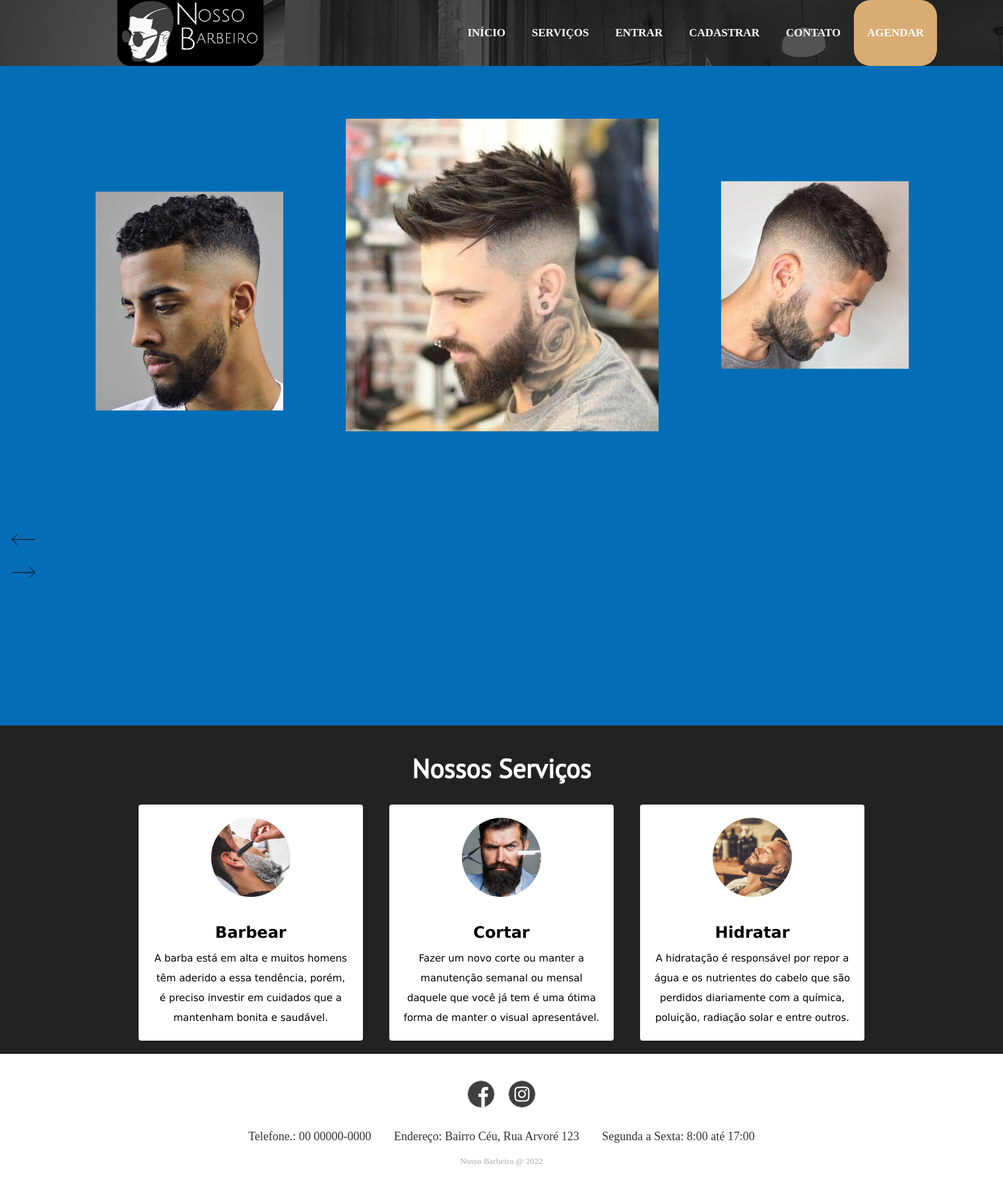
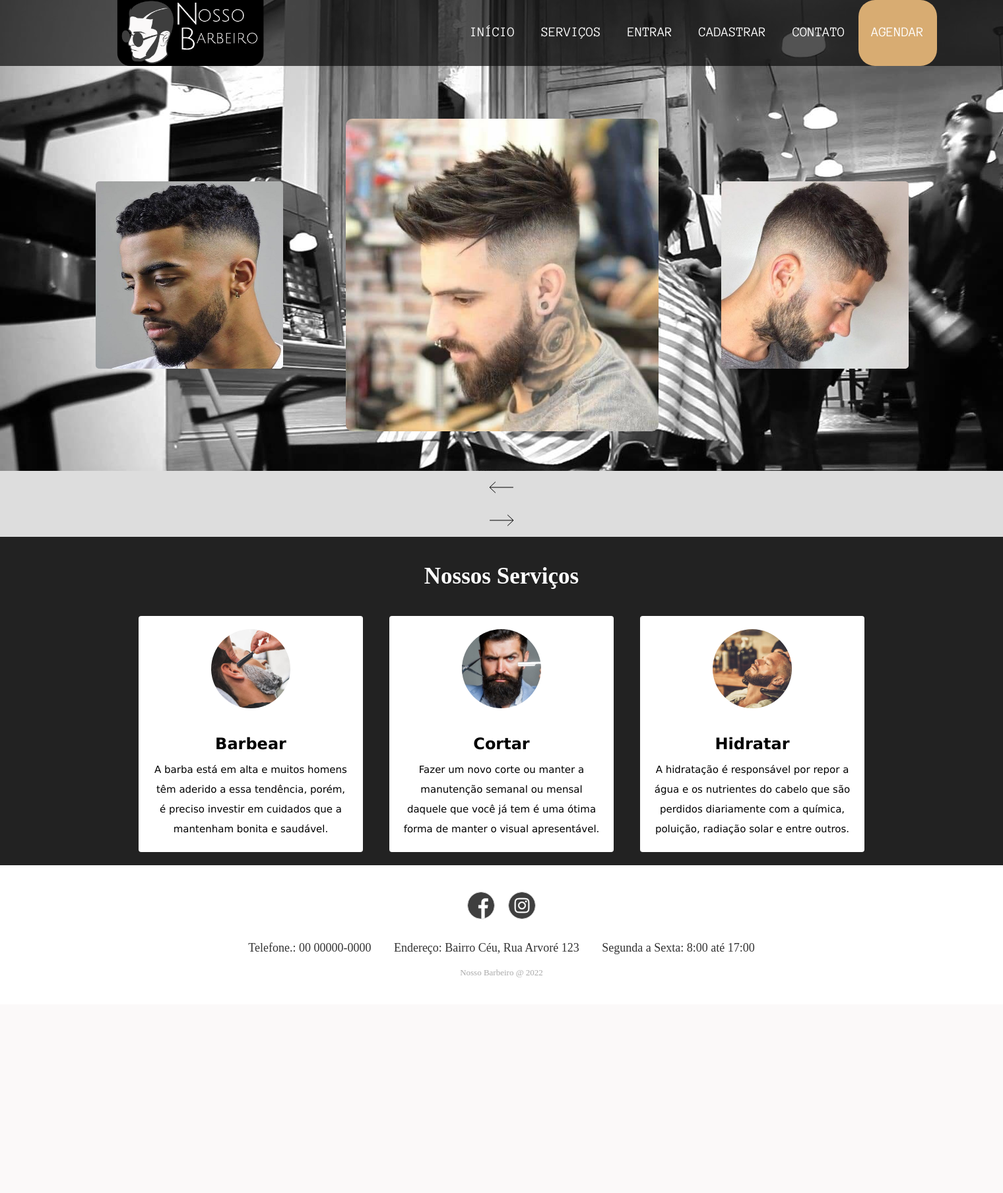
Before and after one commit to caiobarbosa881/nosso-barbeiro, a PHP site: page / in a window 1520 px wide. Shown: the whole page at 66% size. After the commit the page ends 1482 px from the top, so only its background shows below. Run offline with PHP 8.4, Linux system fonts and the light colour scheme.

Commit message:
Slider MVP

```diff
--- a/css/style.css
+++ b/css/style.css
@@ -8,16 +8,12 @@ body{
     flex-direction: column;
 }
 html{
-    background-color: rgb(248, 121, 121);
     background-image: url("../img/background_img2.jpg");
     background-repeat: no-repeat;
 }
-a{
-    color: inherit;
-}
 @font-face {
-    font-family: 'ptsans';
-    src: url("../assets/fonts/ptsans-regular-webfont.woff") format("woff");
+    font-family: 'Anonymous';
+    src: url("../assets/fonts/Anonymous.woff") format("woff");
 }
 .header{
     width: 100%;
@@ -46,6 +42,7 @@ a{
     margin-right: 100px;
     float: right;
     height: 100%;
+    font-family: 'Anonymous';
 }
 .navigation a{
     height: 100%;
@@ -59,10 +56,8 @@ a{
     vertical-align: middle;
     height: 100%;
     color: rgb(255, 255, 255);
-    font-family: 'montserrat';
     font-size: 17px;
     text-transform: uppercase;
-    font-weight: 600;
 }
 .agendar_a{
     background: rgb(216, 172, 114);
@@ -267,8 +262,6 @@ footer .copyright{
     background-image: url('../img/icons/instagram-icon.png');
     background-size: cover;
 }
-
-
 @keyframes fade {
     0%{
         opacity: 0;
@@ -292,8 +285,8 @@ footer .copyright{
 }
 .nossos_servicos h2{
    margin-top: 40px;
-   font-size: 40px;
-   font-family: 'ptsans';
+   font-size: 35px;
+   font-family: 'LemonMilk';
    color: white;
 }
 .box-area{
@@ -363,13 +356,26 @@ footer .copyright{
     position: relative;
 }
 .home_container{
-    height: 1000px;
-    background-color: #036eb7;
+    height: auto;
     width: 100%;
 }
 .haircut-slider{
     padding: 80px 0 60px 0;
     overflow: hidden;
+}
+.arrow_container{
+    width: 100%;
+    background-color: #ddd;
+}
+.arrow_container div{
+    width: 50%;
+    margin: 0 auto;
+    height: 50px;
+    position: relative;
+    background-repeat: no-repeat;
+    background-position: center;
+    cursor: pointer;
+    border-radius: 10px;
 }
 .arrow {
     display: inline-block;
@@ -381,11 +387,11 @@ footer .copyright{
     background-position: center;
     cursor: pointer;
     vertical-align: middle;
-  }
+    border-radius: 10px;
+}
   #arrow-prev {
     background-image: url('../img/arrow_prev.svg');
   }
-
   #arrow-next {
     background-image: url('../img/arrow_next.svg');
   }
@@ -399,3 +405,10 @@ footer .copyright{
   .haircut-slider .slider.slick-center {
     transform: scale(1);
 }
+.haircut-slider img{
+    border-radius: 10px;
+}
+.slider:hover{
+    opacity: 0.9;
+    transition-duration: 0.3s;
+}
--- a/index.html
+++ b/index.html
@@ -7,8 +7,8 @@
     <meta http-equiv="X-UA-Compatible" content="IE-edge">
     <meta name="viewport" content="width=device-width, initial-scale=1">
     <link rel="stylesheet" type="text/css" href="css/style.css">
-    <link rel="stylesheet" type="text/css" href="slick/slick.css"/>
-    <link rel="stylesheet" type="text/css" href="slick/slick-theme.css"/>
+    <link rel="stylesheet" type="text/css" href="slick/slick.css" />
+    <link rel="stylesheet" type="text/css" href="slick/slick-theme.css" />
 </head>
 
 <body>
@@ -49,17 +49,18 @@
     <script src="script/mobile-navbar.js"></script>
 
     <div class="home_container">
-
         <div class="haircut-slider">
             <img class="slider" src="img/corte1.jpg" alt="haircut 1">
             <img class="slider" src="img/corte2.jpg" alt="haircut 2">
             <img class="slider" src="img/corte3.jpg" alt="haircut 3">
             <img class="slider" src="img/corte4.jpg" alt="haircut 4">
         </div>
+        <div class="arrow_container">
+            <div id="arrow-prev" onclick="show()"></div>
+            <div id="arrow-next" onclick="show()"></div>
+        </div>
+    </div>
 
-        <div id="arrow-prev" class="arrow"></div>
-        <div id="watch-name" class="description"></div>
-        <div id="arrow-next" class="arrow"></div>
 
     </div>
     <div class="nossos_servicos">
@@ -70,24 +71,27 @@
         <div class="single-box">
             <div class="img-area"></div>
             <div class="img-text">
-               <span class="header-text"><strong>Barbear</strong></span>
-                <p>A barba está em alta e muitos homens têm aderido a essa tendência, porém, é preciso investir em cuidados que a mantenham bonita e saudável.</p>
+                <span class="header-text"><strong>Barbear</strong></span>
+                <p>A barba está em alta e muitos homens têm aderido a essa tendência, porém, é preciso investir em
+                    cuidados que a mantenham bonita e saudável.</p>
             </div>
         </div>
 
         <div class="single-box">
             <div class="img-area"></div>
             <div class="img-text">
-               <span class="header-text"><strong>Cortar</strong></span>
-                <p>Fazer um novo corte ou manter a manutenção semanal ou mensal daquele que você já tem é uma ótima forma de manter o visual apresentável.</p>
+                <span class="header-text"><strong>Cortar</strong></span>
+                <p>Fazer um novo corte ou manter a manutenção semanal ou mensal daquele que você já tem é uma ótima
+                    forma de manter o visual apresentável.</p>
             </div>
         </div>
 
         <div class="single-box">
             <div class="img-area"></div>
             <div class="img-text">
-               <span class="header-text"><strong>Hidratar</strong></span>
-                <p>A hidratação é responsável por repor a água e os nutrientes do cabelo que são perdidos diariamente com a química, poluição, radiação solar e entre outros.</p>
+                <span class="header-text"><strong>Hidratar</strong></span>
+                <p>A hidratação é responsável por repor a água e os nutrientes do cabelo que são perdidos diariamente
+                    com a química, poluição, radiação solar e entre outros.</p>
             </div>
         </div>
     </div>
@@ -119,4 +123,5 @@
     <script type="text/javascript" src="slick/slick.min.js"></script>
     <script type="text/javascript" src="script/script.js"></script>
 </body>
+
 </html>
--- a/script/script.js
+++ b/script/script.js
@@ -6,5 +6,16 @@ $(function(){
     centerMode: true,
     prevArrow: $("#arrow-prev"),
     nextArrow: $("#arrow-next"),
+    responsive: [
+      {
+        breakpoint: 700 ,
+        settings: {
+          slidesToShow: 1
+        }
+      }
+    ]
   });
 })
+function show() {
+
+}
```
Also changed, not shown: assets/fonts/Anonymous.woff (added), assets/fonts/LemonMilk.woff (added), assets/fonts/ptsans-regular-webfont.woff (deleted), img/1.jpg (deleted), img/arrow_next2.png (deleted), img/arrow_prev2.png (deleted), img/background_img.jpg (deleted), img/controls.png (deleted), img/corte3.jpg, img/corte4.jpg.
